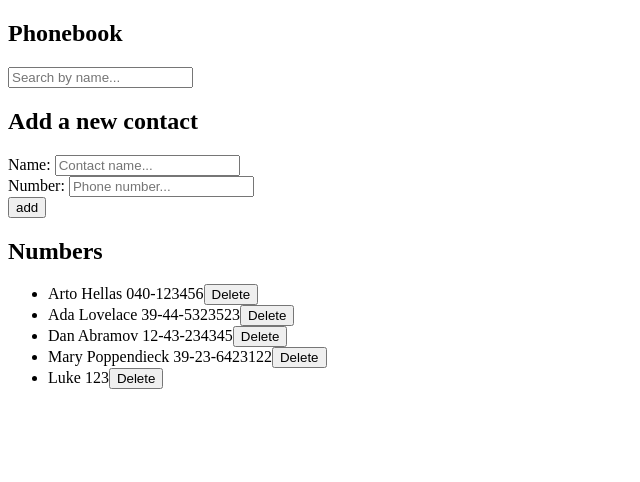
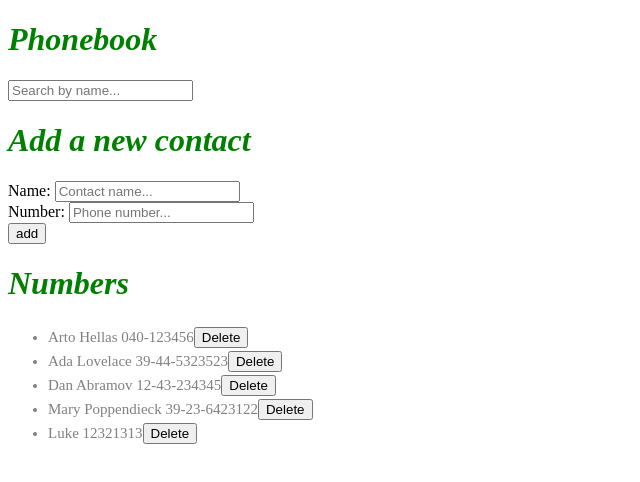
Before and after one commit to devluxor/full-stack-open, a React (Vite) app in the folder part2/phonebook/: page / in a window 1280 px wide. Shown: the top 482 px of the page, without its empty margins (0-640 px from the left). Built offline with nearby package versions, Linux system fonts and the light colour scheme; data requests are answered from the project's data file.

Commit message:
Finish 2.16

```diff
--- a/part2/phonebook/db.json
+++ b/part2/phonebook/db.json
@@ -22,7 +22,7 @@
     },
     {
       "name": "Luke",
-      "number": "123",
+      "number": "12321313",
       "id": 5
     }
   ]
--- a/part2/phonebook/src/App.jsx
+++ b/part2/phonebook/src/App.jsx
@@ -18,6 +18,7 @@ const App = () => {
   const [newNumber, setNewNumber] = useState('')
   const [showAll, setShowAll] = useState(true)
   const [searchString, setSearchString] = useState('')
+  const [notification, setNotification] = useState(null)
 
   const contactsToShow = showAll
     ? persons
@@ -46,6 +47,7 @@ const App = () => {
       .then(response => {
         setPersons(persons.concat(response))
         resetInputs()
+        showNotification('Added', {name})
       })
       .catch(error => {
         console.log(error)
@@ -73,9 +75,16 @@ const App = () => {
       .then(() => {
         setPersons(persons.map(p => p.id === contact.id ? newData : p))
         resetInputs()
+        showNotification('Updated', {name: contact.name})
       })
   }
 
+  const showNotification = (type, content={}) => {
+    console.log(type, content)
+    const message = `${type} ${content.name}`
+    setNotification(message)
+    setTimeout(() => setNotification(null), 4000)
+  }
 
   const resetInputs = () => {
     setNewName('')
@@ -85,6 +94,7 @@ const App = () => {
   return (
     <>
       <Header text='Phonebook' />
+      <Notification message={notification}/>
       <SearchInput
         setSearchString={setSearchString}
         setShowAll={setShowAll}
@@ -109,7 +119,17 @@ const App = () => {
 }
 
 const Header = ({text}) => {
-  return <h2>{text}</h2>
+  return <h1>{text}</h1>
+}
+
+const Notification = ({message}) => {
+  if (!message) return
+
+  return (
+    <div className='notification'>
+      {message}
+    </div>
+  )
 }
 
 export default App
--- a/part2/phonebook/src/components/Contacts.jsx
+++ b/part2/phonebook/src/components/Contacts.jsx
@@ -16,7 +16,7 @@ const ContactList = ({contacts, deleteContact}) => {
 
 const Contact = ({contact, deleteContact}) => {
   return (
-    <li>
+    <li className="contact">
       {contact.name} {contact.number}
       <button
         onClick={() => deleteContact(contact.id)}
--- /dev/null
+++ b/part2/phonebook/src/index.css
@@ -0,0 +1,20 @@
+h1 {
+  color: green;
+  font-style: italic;
+}
+
+.contact {
+  color: grey;
+  padding-top: 3px;
+  font-size: 15px;
+}
+
+.notification {
+  color: greenyellow;
+  background: lightgrey;
+  font-size: 20px;
+  border-style: solid;
+  border-radius: 5px;
+  padding: 10px;
+  margin-bottom: 10px;
+}
--- a/part2/phonebook/src/main.jsx
+++ b/part2/phonebook/src/main.jsx
@@ -1,6 +1,8 @@
 import React from 'react'
 import ReactDOM from 'react-dom/client'
 import App from './App.jsx'
+
+import './index.css'
 
 ReactDOM.createRoot(document.getElementById('root')).render(
   <React.StrictMode>
```
